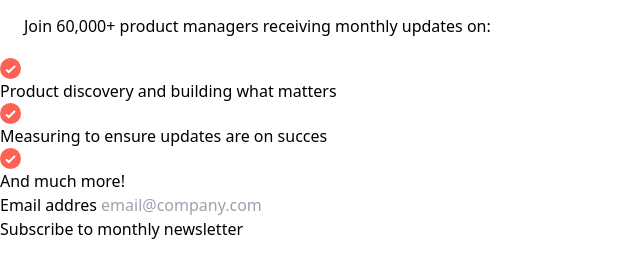
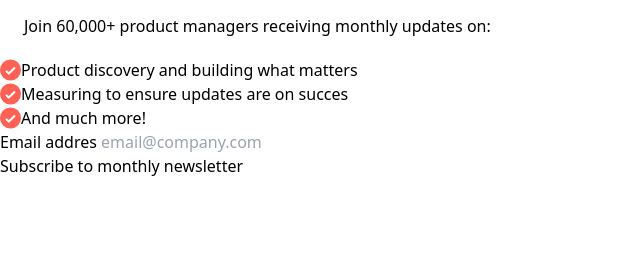
Before and after one commit to Reivah/Tailwind-Frontend-Mentor, a website: page dist/index.html in a window 1280 px wide. Shown: the part 358-636 px from the top of the page, without its empty margins (0-640 px from the left). Drawn offline with Linux system fonts and the light colour scheme.

Commit message:
setting flex on li

```diff
--- a/dist/index.html
+++ b/dist/index.html
@@ -20,9 +20,9 @@
         </div>
         <div>
             <ul>
-                <li><img src="../src/img/icon-list.svg">Product discovery and building what matters</li>
-                <li><img src="../src/img/icon-list.svg">Measuring to ensure updates are on succes</li>
-                <li><img src="../src/img/icon-list.svg">And much more!</li>
+                <li class="flex"><img src="../src/img/icon-list.svg">Product discovery and building what matters</li>
+                <li class="flex"><img src="../src/img/icon-list.svg">Measuring to ensure updates are on succes</li>
+                <li class="flex"><img src="../src/img/icon-list.svg">And much more!</li>
             </ul>
         </div>
         <div>
```
Also changed, not shown: dist/style.css.
